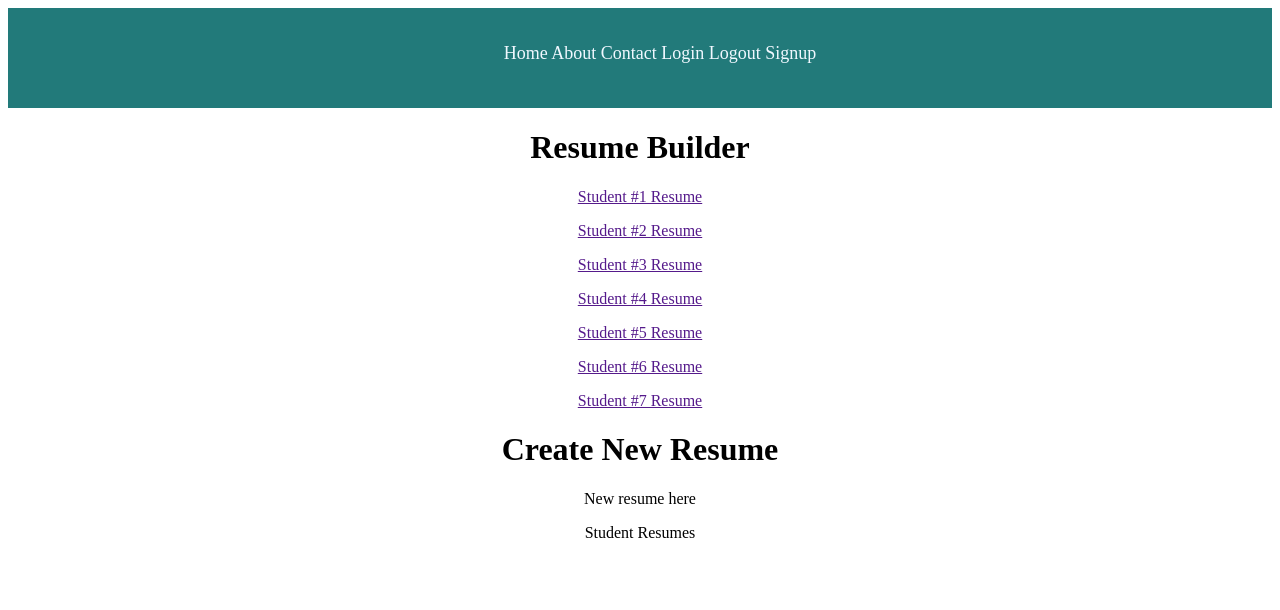
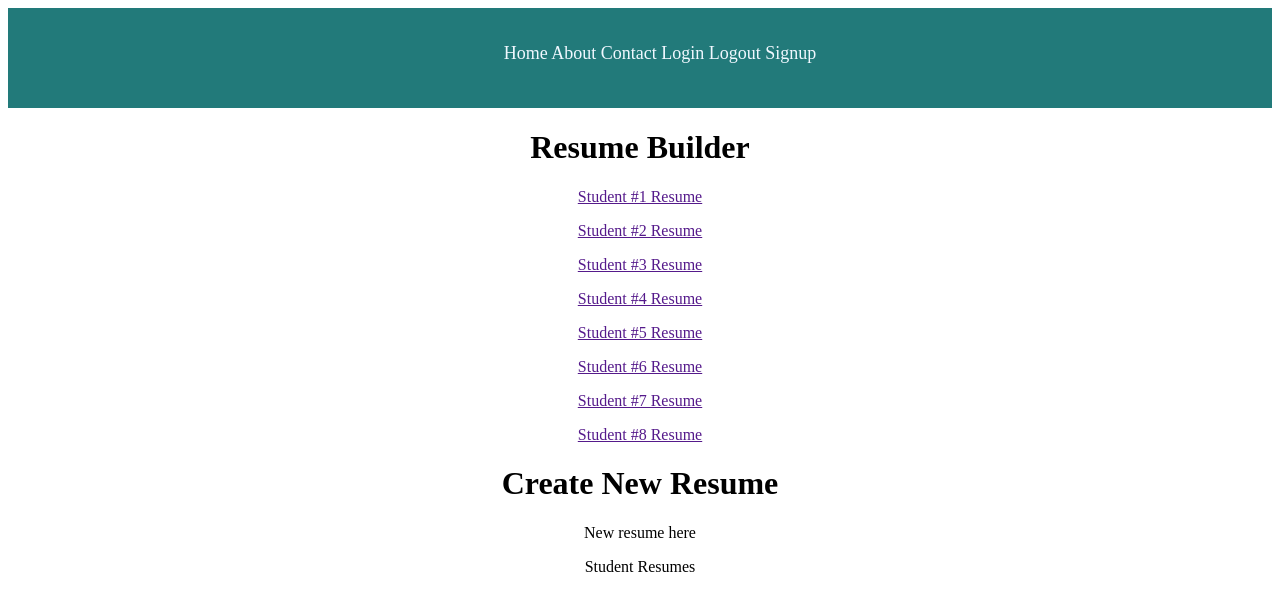
Before and after one commit to jonhoa/resume-frontend, a React (Vite) app: page / in a window 1280 px wide. Shown: the top 610 px of the page. Built offline with nearby package versions, Linux system fonts and the light colour scheme.

Commit message:
minor change

```diff
--- a/src/Content.jsx
+++ b/src/Content.jsx
@@ -12,6 +12,7 @@ export function Content() {
       <p><a href=''>Student #5 Resume</a></p>
       <p><a href=''>Student #6 Resume</a></p>
       <p><a href=''>Student #7 Resume</a></p>
+      <p><a href=''>Student #8 Resume</a></p>
       <ProductsNew />
       <ProductsIndex />
     </div>
```
